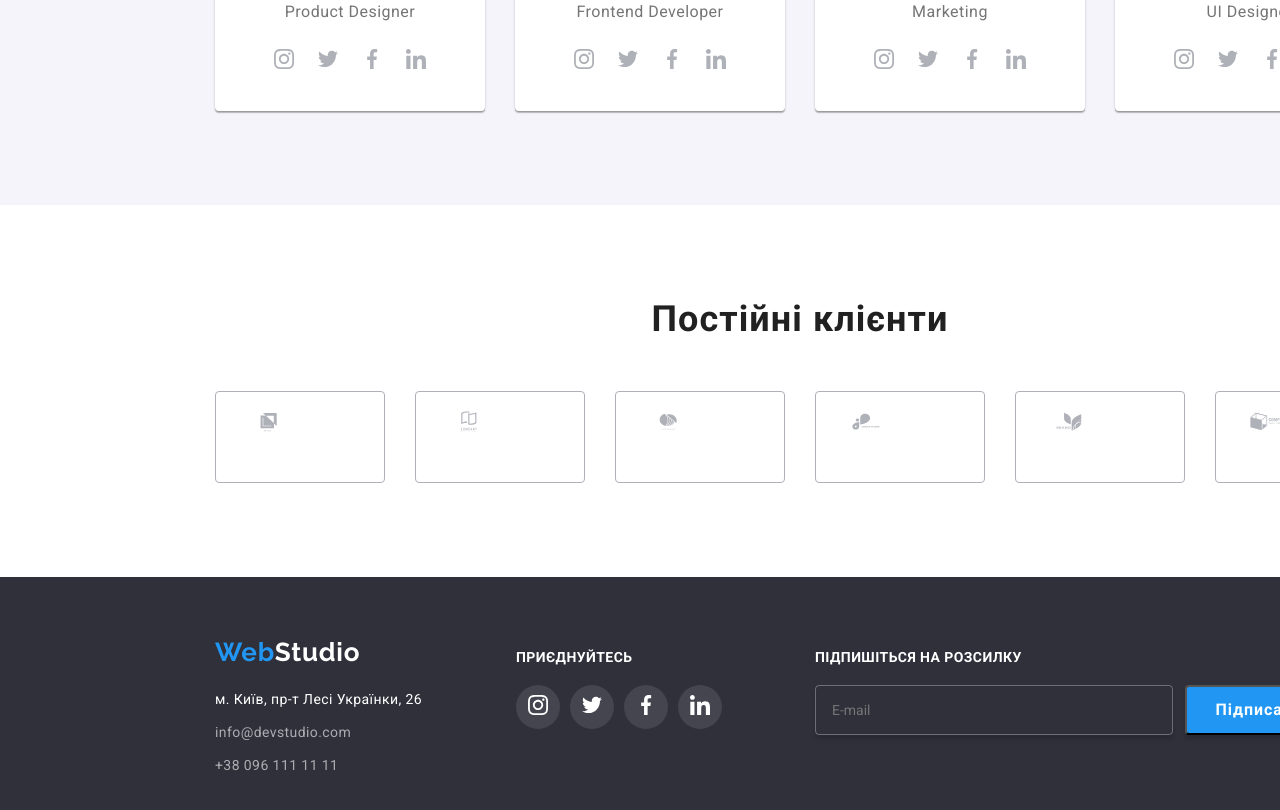
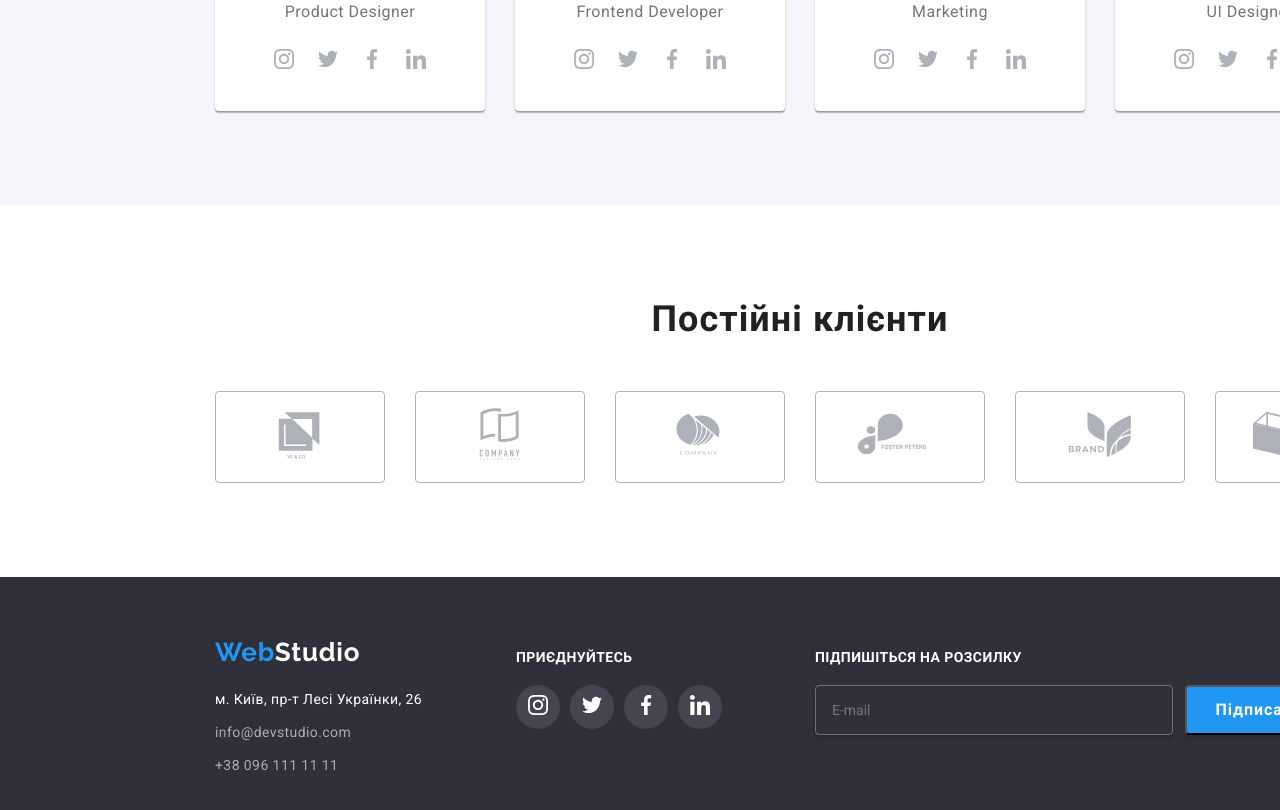
Before and after one commit to bcheban/5thhomework, a plain HTML site: page index.html in a window 1280 px wide. Shown: the part 2121-2931 px from the top of the page. Drawn offline with nearby package versions, Linux system fonts and the light colour scheme.

Commit message:
added changes

```diff
--- a/css/style.css
+++ b/css/style.css
@@ -397,7 +397,10 @@ body {
     height: 92px;
     border: 1px solid #AFB1B8;
     border-radius: 4px;
-    fill: #afb1b8;
+    display: flex;
+    align-items: center;
+    justify-content: center;
+
   }
 
   .customers-list-item:hover {
@@ -405,7 +408,7 @@ body {
   }
 
   .customers-icons {
-    padding: 16px 32px 16px 32px;
+    fill: #AFB1B8;
   }
 
   .customers-list-item:hover .customers-icons {
--- a/index.html
+++ b/index.html
@@ -226,36 +226,46 @@
         <section class="regular-customers">
         <h2 class="customers-title">Постійні клієнти</h2>
         <ul class="customers-list">
-          <li class="customers-list-item"><a class="customers-list-link" href="#"></a>
+          <li class="customers-list-item"><a class="customers-list-link" href="#">
           <svg class="customers-icons" width="106" height="60">
             <use href="./images/icons/symbol-defs.svg#first-icon"></use>
-          </svg>
+          </svg></a>
+
           </li>
-          <li class="customers-list-item"><a class="customers-list-link" href="#"></a>
-          <svg class="customers-icons" width="106" height="60">
+          <li class="customers-list-item"><a class="customers-list-link" href="#">
+            <svg class="customers-icons" width="106" height="60">
               <use href="./images/icons/symbol-defs.svg#second-icon"></use>
             </svg>
+          </a>
+
           </li>
-          <li class="customers-list-item"><a class="customers-list-link" href="#"></a>
+          <li class="customers-list-item"><a class="customers-list-link" href="#">
           <svg class="customers-icons" width="106" height="60">
-              <use href="./images/icons/symbol-defs.svg#third-icon"></use>
-            </svg>
+            <use href="./images/icons/symbol-defs.svg#third-icon"></use>
+          </svg>
+        </a>
+
             </li>
-          <li class="customers-list-item"><a class="customers-list-link" href="#"></a>
+          <li class="customers-list-item"><a class="customers-list-link" href="#">
             <svg class="customers-icons" width="106" height="60">
               <use href="./images/icons/symbol-defs.svg#fourth-icon"></use>
             </svg>
+          </a>
+
           </li>
-          <li class="customers-list-item"><a class="customers-list-link" href="#"></a>
+          <li class="customers-list-item"><a class="customers-list-link" href="#">
             <svg class="customers-icons" width="106" height="60">
               <use href="./images/icons/symbol-defs.svg#fifth-icon"></use>
             </svg>
+          </a>
+
             </li>
-          <li class="customers-list-item"><a class="customers-list-link" href="#"></a>
+          <li class="customers-list-item"><a class="customers-list-link" href="#">
             <svg class="customers-icons" width="106" height="60">
               <use href="./images/icons/symbol-defs.svg#sixth-icon"></use>
             </svg>
-            </li>
+          </a>
+          </li>
         </ul>
 
         </section>
```
